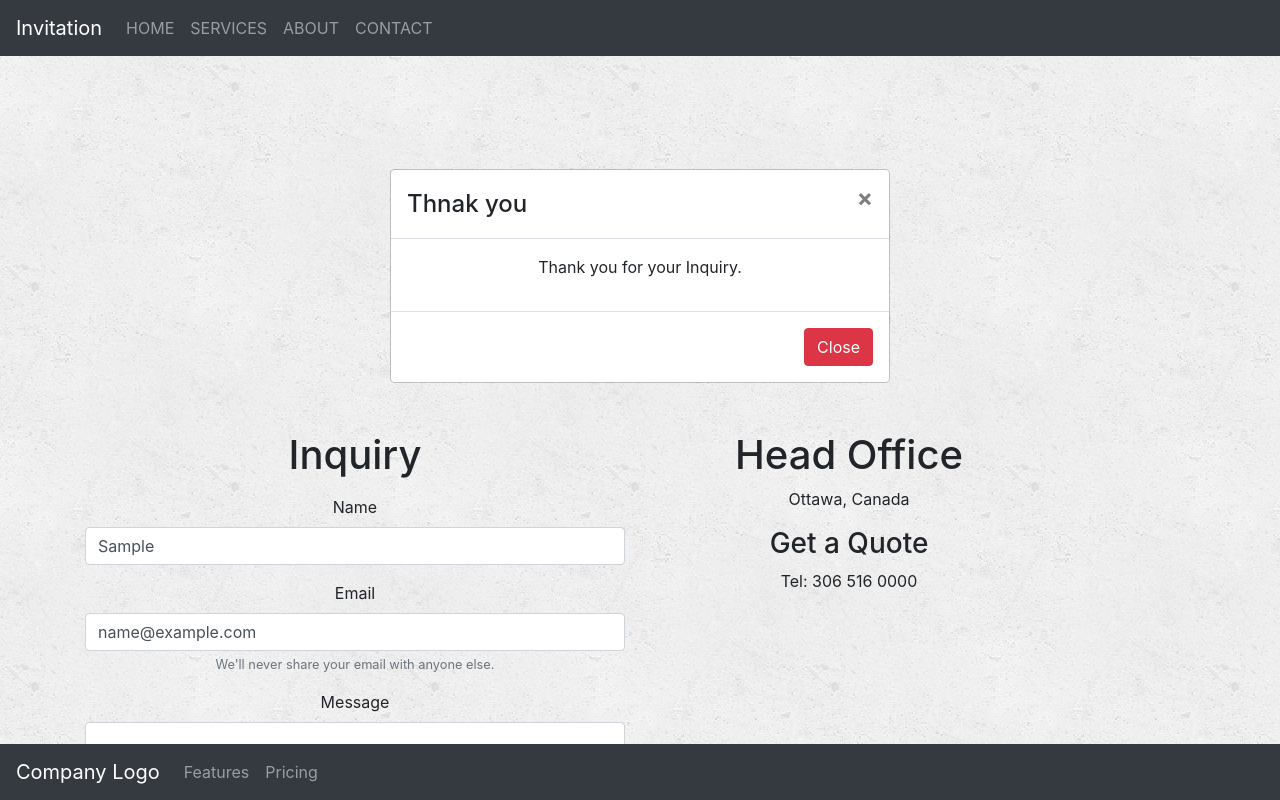
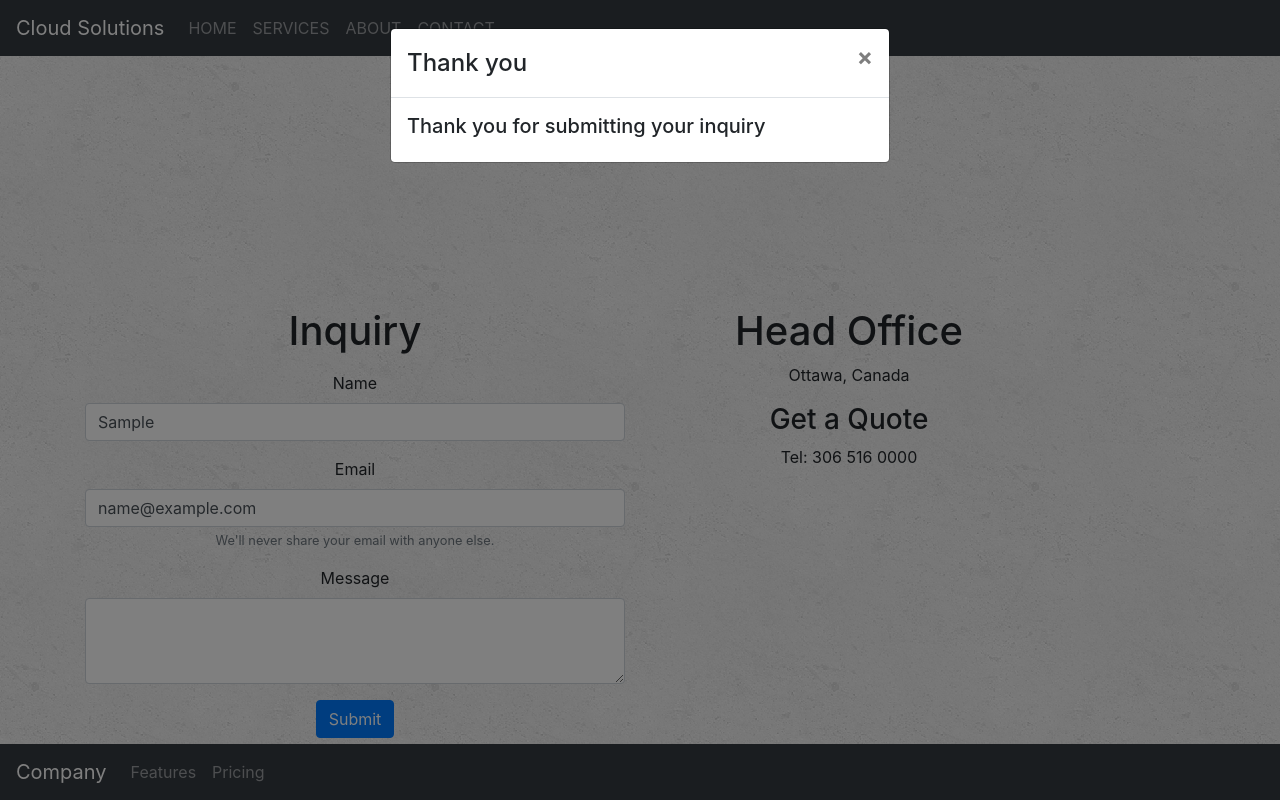
Before and after one commit to aktheraja/ProjectSite, a React (Create React App) app: page / in a window 1280 px wide. Both pictures are taken after typing "Sample", "name@example.com" into the empty fields and a click on the button "Submit". Shown: the part 1671-2471 px from the top of the page. Built offline with nearby package versions, Linux system fonts and the light colour scheme; no server answers.

Commit message:
modal added

```diff
--- a/src/App.css
+++ b/src/App.css
@@ -1,12 +1,10 @@
 .App {
   text-align: center;
   background-image: url("./Images/background.png");
-  /*background-size: 100%;*/
 
-  /*background-repeat: no-repeat;*/
-  /*background-position-y: bottom;*/
-  /*margin-top: -100px;*/
-  /*margin-left: -100px;*/
+}
+html {
+  scroll-behavior: smooth;
 }
 
 .App-logo {
--- a/src/contact/Contact.js
+++ b/src/contact/Contact.js
@@ -5,7 +5,7 @@ import Col from 'react-bootstrap/Col';
 import Row from 'react-bootstrap/Row';
 import './Contacts.css';
 import {connect} from 'react-redux';
-import PropTypes from 'prop-types';
+import PropTypes from 'prop-types/prop-types.min';
 import add_form from '../actions/forms';
 import MyVerticallyCenteredModal from '../modal/modal';
 import ButtonToolbar from 'react-bootstrap/ButtonToolbar';
@@ -36,18 +36,19 @@ closeModal =()=>{
 }
     render() {
    const modal = this.state.modalState? (
-            <Modal.Dialog>
-                <Modal.Header closeButton>
-                    <Modal.Title>Thnak you</Modal.Title>
-                </Modal.Header>
-                <Modal.Body>
-                    <p>Thank you for your Inquiry.</p>
-                </Modal.Body>
-                <Modal.Footer>
-                    <Button variant="danger" onClick={this.closeModal}>Close</Button>
-                </Modal.Footer>
-            </Modal.Dialog>
+       <div className="container">
+           <Modal show={this.state.modalState} onHide={this.closeModal}>
+               <Modal.Header closeButton>
+                   <Modal.Title>Thank you</Modal.Title>
+               </Modal.Header>
+               <Modal.Body>
+                   <h5>Thank you for submitting your inquiry</h5>
+               </Modal.Body>
+           </Modal>
+
+       </div>
         ):null;
+
       const {name,email,message}=this.state;
         return(
 <div className="container-fluid2" id="contact">
--- a/src/footer/Footer.js
+++ b/src/footer/Footer.js
@@ -6,7 +6,7 @@ const footer =()=>{
 
         <div className="nav-bar-footer container">
             <Navbar collapseOnSelect expand="lg" bg="dark" variant="dark" fixed="bottom">
-                <Navbar.Brand href="#home">Company Logo</Navbar.Brand>
+                <Navbar.Brand href="#home">Company</Navbar.Brand>
                 <Navbar.Toggle aria-controls="responsive-navbar-nav" />
                 <Navbar.Collapse id="responsive-navbar-nav">
                     <Nav className="mr-auto">
--- a/src/nav/Nav.js
+++ b/src/nav/Nav.js
@@ -5,7 +5,7 @@ const nav =()=>{
     return(
         <div className="container-fluid">
             <Navbar collapseOnSelect expand="lg" bg="dark" variant="dark" fixed="top">
-                <Navbar.Brand href="#home">Invitation</Navbar.Brand>
+                <Navbar.Brand href="#home">Cloud Solutions</Navbar.Brand>
                 <Navbar.Toggle aria-controls="responsive-navbar-nav" />
                 <Navbar.Collapse id="responsive-navbar-nav">
                     <Nav className="mr-auto">
```
Also changed, not shown: dynamoDB_lambda_apiGateway/text.js (deleted, +0 -13 lines).
